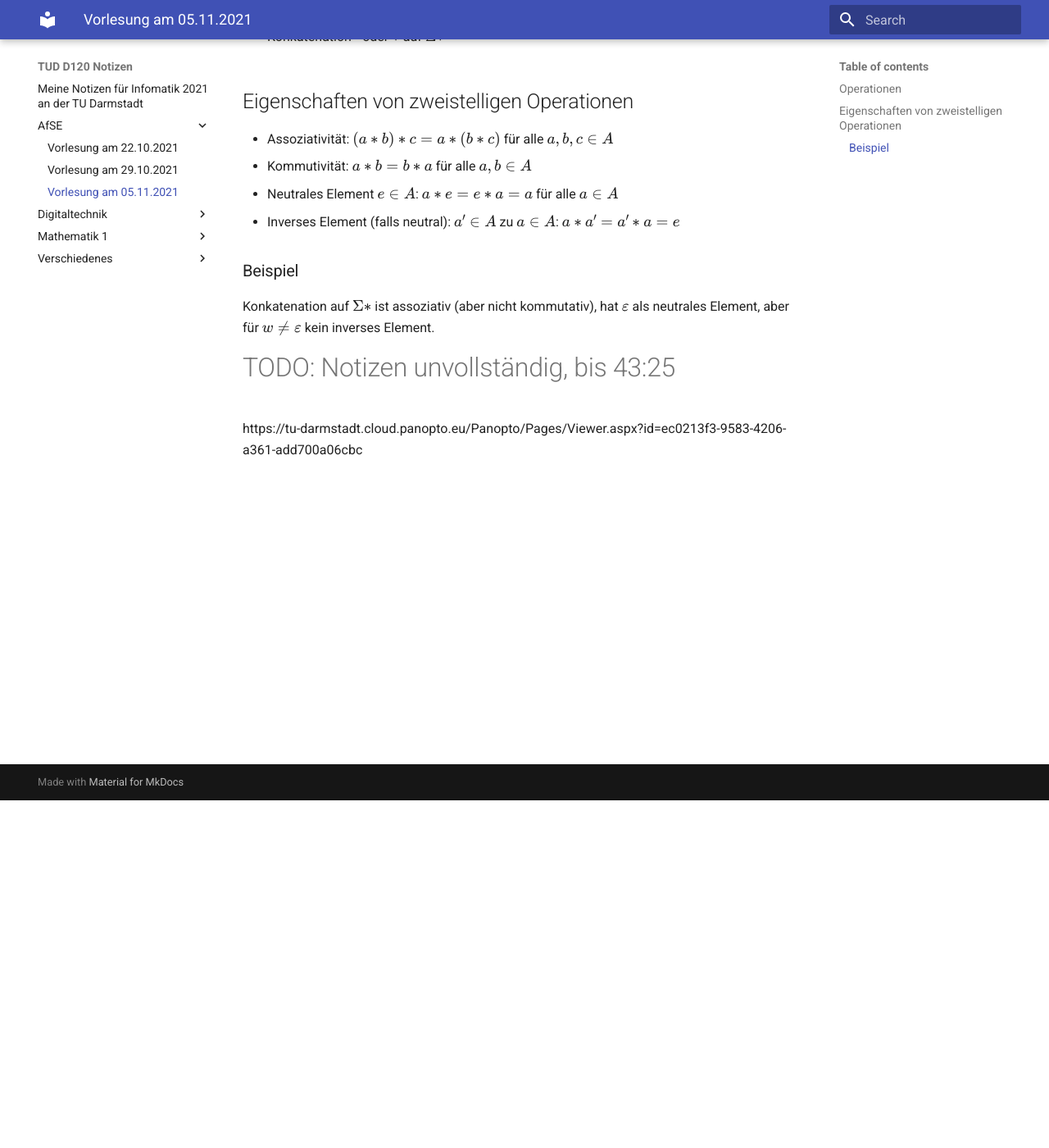
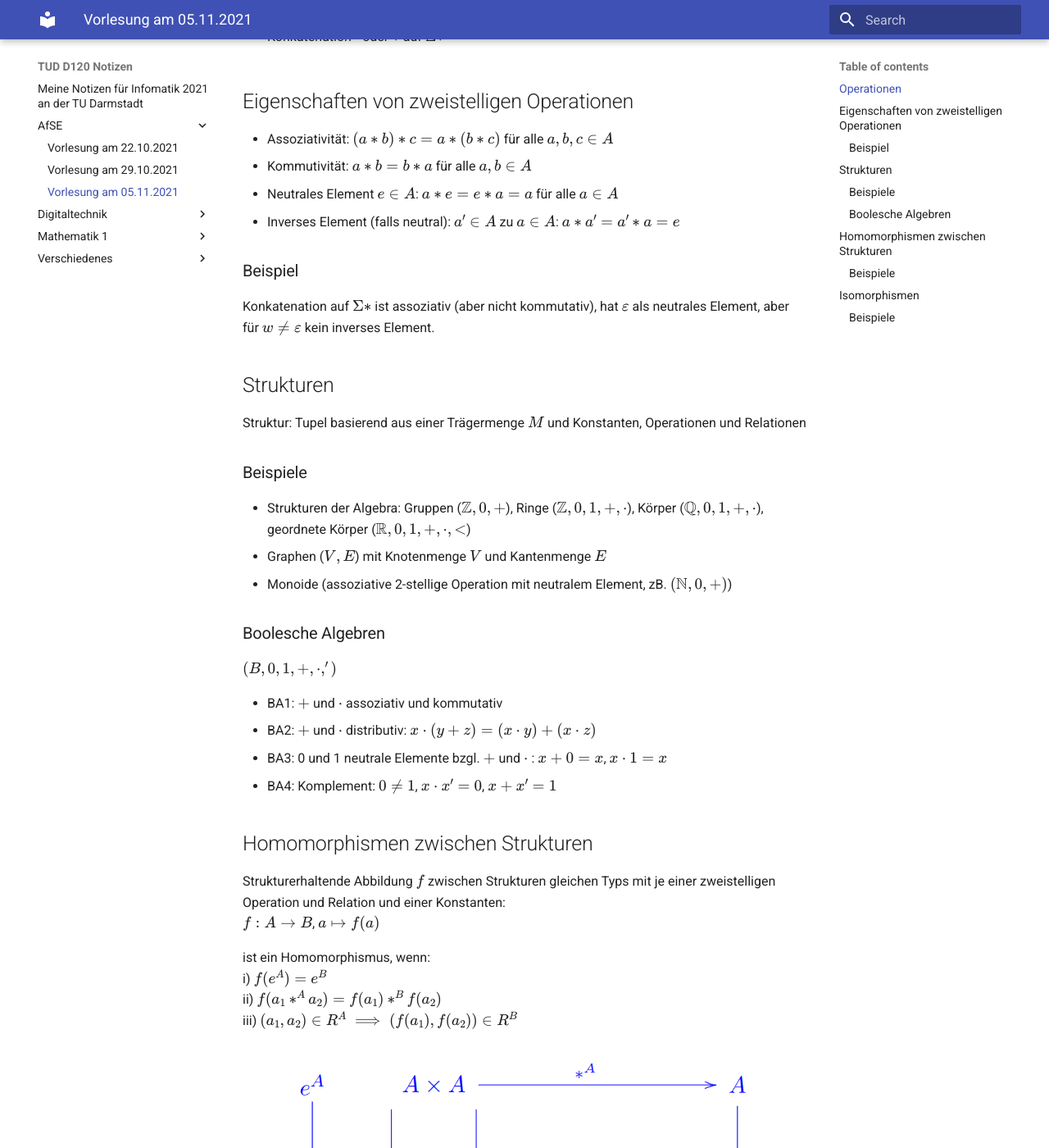
Before and after one commit to aurelilia/fb20-notes, an MkDocs documentation site: the page built from docs/AfSE/3_05.11.2021.md, in a window 1280 px wide and 1400 px high, scrolled down 424 px. Shown: the whole window at 82% size. Built offline with MkDocs 1.6.1 and Material for MkDocs 9.7.7, drawn with Linux system fonts in a browser that asks for light colours; some of the changed text lies outside the part shown.

Commit message:
Finish AfSE 05.11

```diff
--- a/docs/AfSE/3_05.11.2021.md
+++ b/docs/AfSE/3_05.11.2021.md
@@ -21,5 +21,55 @@ $n$-stellige Operation auf $A$: Funktion $f: A^n \rightarrow A$
 Konkatenation auf $\Sigma*$ ist assoziativ (aber nicht kommutativ), hat $\varepsilon$ als neutrales Element, aber für $w \not= \varepsilon$ kein inverses Element.
 
 
-# TODO: Notizen unvollständig, bis 43:25
-https://tu-darmstadt.cloud.panopto.eu/Panopto/Pages/Viewer.aspx?id=ec0213f3-9583-4206-a361-add700a06cbc
+## Strukturen
+Struktur: Tupel basierend aus einer Trägermenge $M$ und Konstanten, Operationen und Relationen
+
+### Beispiele
+- Strukturen der Algebra: Gruppen ($\mathbb{Z},0,+$), Ringe ($\mathbb{Z},0,1,+,\cdot$), Körper ($\mathbb{Q},0,1,+,\cdot$), geordnete Körper ($\mathbb{R},0,1,+,\cdot,<$)
+- Graphen ($V, E$) mit Knotenmenge $V$ und Kantenmenge $E$
+- Monoide (assoziative 2-stellige Operation mit neutralem Element, zB. $(\mathbb{N},0,+)$)
+
+### Boolesche Algebren
+$(B,0,1,+,\cdot,')$
+
+- BA1: $+$ und $\cdot$ assoziativ und kommutativ
+- BA2: $+$ und $\cdot$ distributiv: $x \cdot (y + z) = (x \cdot y) + (x \cdot z)$
+- BA3: 0 und 1 neutrale Elemente bzgl. $+$ und $\cdot$ : $x + 0 = x$, $x \cdot 1 = x$
+- BA4: Komplement: $0 \not= 1$, $x \cdot x' = 0$, $x + x' = 1$
+
+
+## Homomorphismen zwischen Strukturen
+Strukturerhaltende Abbildung $f$ zwischen Strukturen gleichen Typs mit je einer zweistelligen Operation und Relation und einer Konstanten:
+$f: A \to B$, $a \mapsto f(a)$
+
+ist ein Homomorphismus, wenn:
+i) $f(e^A) = e^B$
+ii) $f(a_1 *^Aa_2) = f(a_1) *^B f(a_2)$
+iii) $(a_1,a_2) \in R^A \implies (f(a_1),f(a_2)) \in R^B$
+
+![](./05.11.2021/homo.png)
+
+### Beispiele
+1) $f: \Sigma* \to \mathbb{N}$
+   $w \mapsto |w|$
+   Homomorphismus von $(\Sigma*,\varepsilon,\cdot)$ nach $(\mathbb{N},0,+)$
+
+2) Sei $a \in \Sigma$
+  $f: \mathbb{N} \to \Sigma*$
+  $n \mapsto aaa...a$ ($n$ times)
+  Homomorphismus von $(\mathbb{N},0,+)$ nach $(\Sigma*,\varepsilon,\cdot)$
+
+3) Sei $f: \Sigma_1 \to \Sigma_2$ eine Abbildung zwischen Alphabeten, dann genau ein HM:
+   $g: (\Sigma_1*,\varepsilon,\cdot) \to (\Sigma_2*,\varepsilon,\cdot)$
+
+
+## Isomorphismen
+Bijektiver Homomorphismus ($f: A \to B$ gibt also auch $f^{-1}: B\ to A$)
+Wenn vorhanden, heißen $A$ und $B$ *isomorph*.
+Zeichen: $A \simeq B$ ($\LaTeX$: `\simeq`)
+
+### Beispiele
+Beispiele 1 und 2 oben dann Isomorphismen, wenn $\Sigma = \{a\}$ (Nur ein Buchstabe)
+3 Isom., wenn $\Sigma_1$ und $\Sigma_2$ gleich viele Elemente und $f$ bijektiv
+
+Homomorphismen $A \to A$ auch Endomorphismen bzw. Automorphismen genannt.
```
Also changed, not shown: docs/Verschiedenes/LaTeX.md (+1 -0 lines), docs/AfSE/05.11.2021/homo.png (added).
